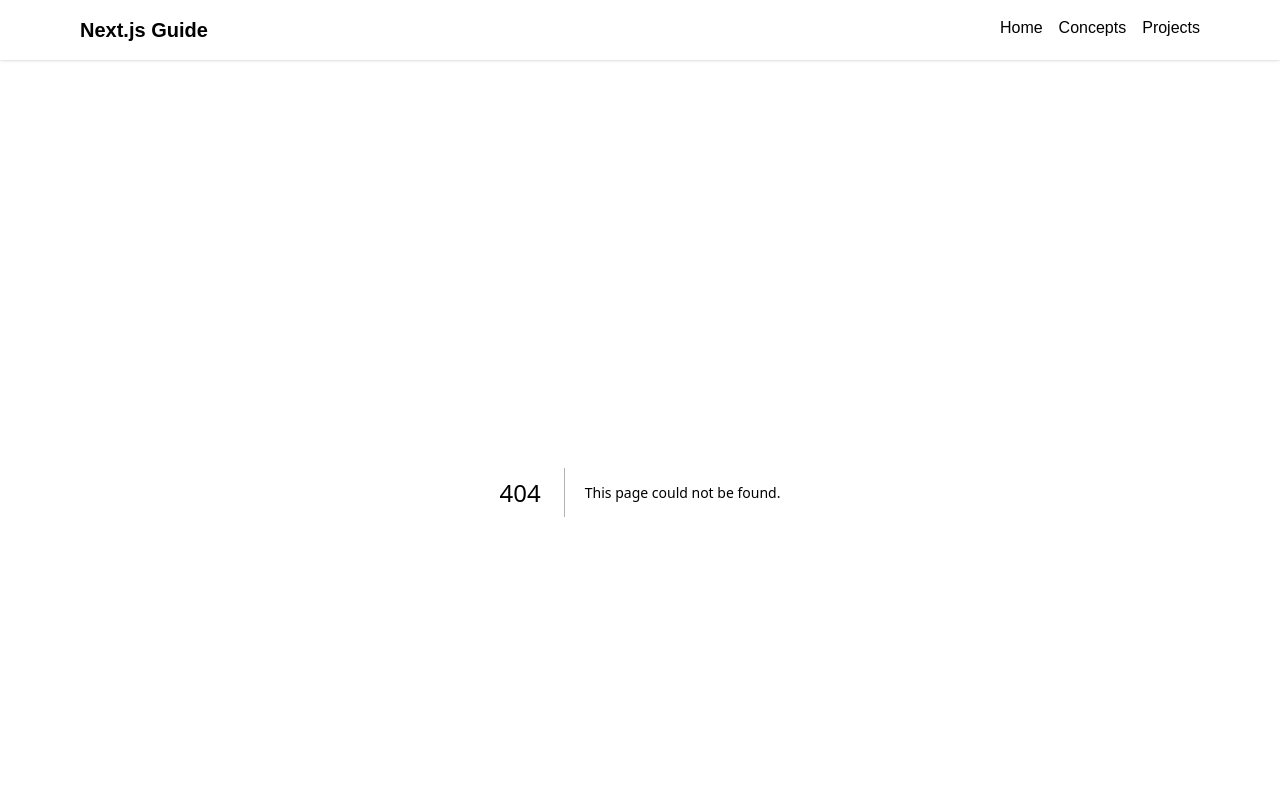
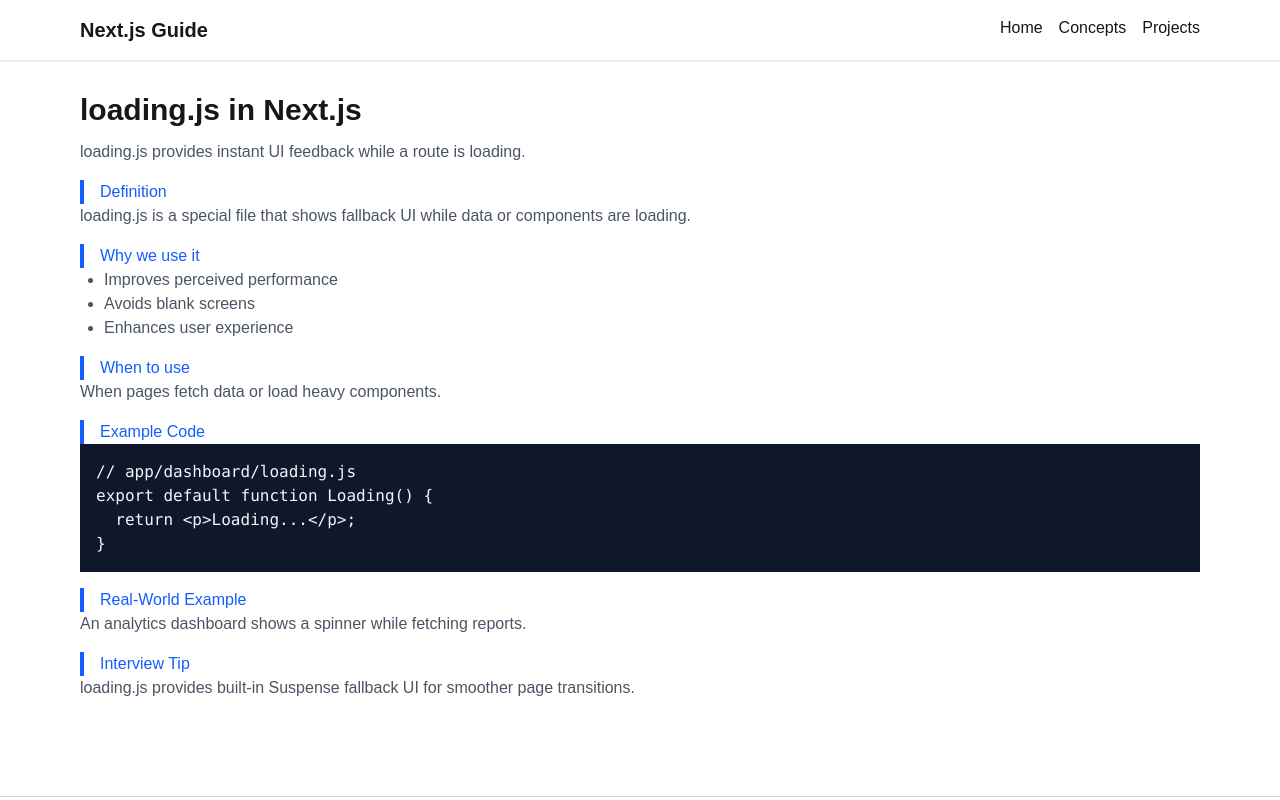
Before and after one commit to Monisasmal/nextjs-concept, a Next.js app: page /concepts/LoadingConcept in a window 1280 px wide. Before the commit this address had no page. Shown: the top 800 px of the page. Built offline with nearby package versions, Linux system fonts and the light colour scheme.

Commit message:
update concept

```diff
--- /dev/null
+++ b/src/app/concepts/LoadingConcept/page.jsx
@@ -0,0 +1,74 @@
+export const metadata = {
+  title: "loading.js in Next.js",
+};
+
+export default function LoadingConcept() {
+  return (
+    <article className="prose prose-slate max-w-none">
+
+      <h1 className="text-2xl md:text-3xl font-bold mb-3">
+        loading.js in Next.js
+      </h1>
+
+      <p className="text-gray-600 mb-4">
+        loading.js provides instant UI feedback while a route is loading.
+      </p>
+
+      {/* Definition */}
+      <h2 className="text-blue-600 border-l-4 border-blue-600 pl-4">
+        Definition
+      </h2>
+      <p className="text-gray-600 mb-4">
+        loading.js is a special file that shows fallback UI while data or
+        components are loading.
+      </p>
+
+      {/* Why */}
+      <h2 className="text-blue-600 border-l-4 border-blue-600 pl-4">
+        Why we use it
+      </h2>
+      <ul className="list-disc pl-6 text-gray-600 mb-4">
+        <li>Improves perceived performance</li>
+        <li>Avoids blank screens</li>
+        <li>Enhances user experience</li>
+      </ul>
+
+      {/* When */}
+      <h2 className="text-blue-600 border-l-4 border-blue-600 pl-4">
+        When to use
+      </h2>
+      <p className="text-gray-600 mb-4">
+        When pages fetch data or load heavy components.
+      </p>
+
+      {/* Code */}
+      <h2 className="text-blue-600 border-l-4 border-blue-600 pl-4">
+        Example Code
+      </h2>
+      <pre className="bg-slate-900 p-4 text-slate-100 mb-4 overflow-x-auto">
+        <code>{`// app/dashboard/loading.js
+export default function Loading() {
+  return <p>Loading...</p>;
+}`}</code>
+      </pre>
+
+      {/* Real world */}
+      <h2 className="text-blue-600 border-l-4 border-blue-600 pl-4">
+        Real-World Example
+      </h2>
+      <p className="text-gray-600 mb-4">
+        An analytics dashboard shows a spinner while fetching reports.
+      </p>
+
+      {/* Interview */}
+      <h2 className="text-blue-600 border-l-4 border-blue-600 pl-4">
+        Interview Tip
+      </h2>
+      <p className="text-gray-600">
+        loading.js provides built-in Suspense fallback UI for smoother page
+        transitions.
+      </p>
+
+    </article>
+  );
+}
--- a/src/app/concepts/page.jsx
+++ b/src/app/concepts/page.jsx
@@ -34,7 +34,7 @@
   {name: "What is use of useRouter()?", path:"concepts/useRouter"},
   {name: "What is Revalidate Path?", path:"concepts/RevalidatePath"},
   {name: "What is onDemand Revalidation and revalidation?", path:"concepts/RevalidationVsOn-DemandRevalidation"},
-  // {name: "What is need of loading.js?", path:"concepts/LoadingConcept"},
+  {name: "What is need of loading.js?", path:"concepts/LoadingConcept"},
   // {name: "What is need of error.js?", path:"concepts/ErrorConcept"},
   // {name: "What is Middleware?", path:"concepts/MiddlewareConcept "},
   // {name: "What is Hydration?", path:"concepts/Hydration"},
```
